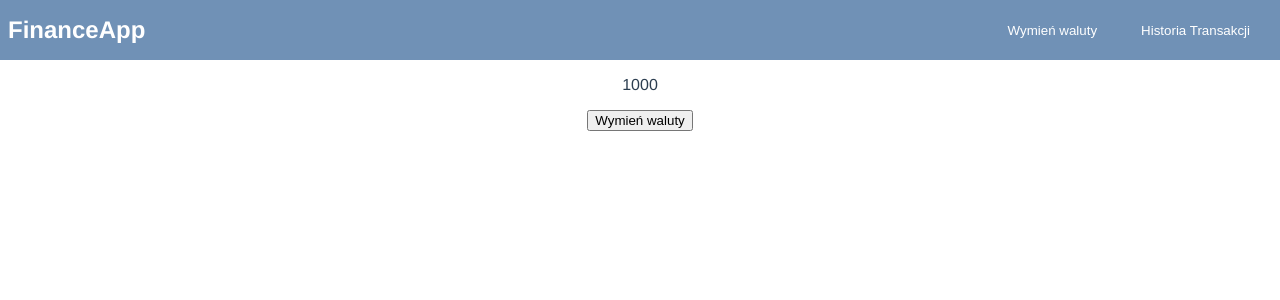
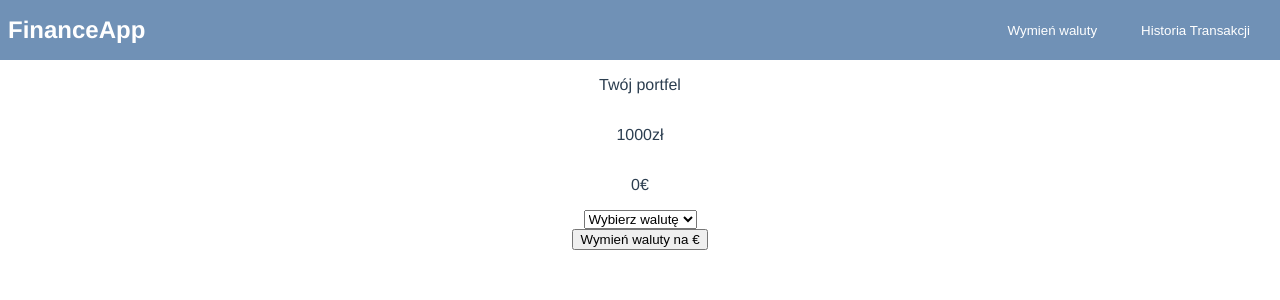
Before and after one commit to KarolChamski/Finance-App, a Vue app: page /exchange in a window 1280 px wide. Shown: the top 300 px of the page. Built offline with nearby package versions, Linux system fonts and the light colour scheme.

Commit message:
Created currency select

```diff
--- a/src/components/pages/TheExchange.vue
+++ b/src/components/pages/TheExchange.vue
@@ -1,11 +1,39 @@
 <template>
-<p>{{$store.state.accountBalance}}</p>
+<div class="wrapper">
 
-    <button @click="exchange">Wymień waluty</button>
+<div class="wallet">
+    <p class="wallet__title">Twój portfel</p>
+
+    <p @click="getCurrentRate">{{$store.state.accountBalancePLN + "zł"}}</p>
+    <p @click="getCurrentRate">{{$store.state.accountBalanceEUR + "€"}}</p>
+</div>
+
+<div class="exchange">
+
+    <select v-model="selectedCurrency">
+    <option disabled value="">Wybierz walutę</option>
+    <option>PLN</option>
+    <option>€</option>
+    <option>$</option>
+  </select>
+
+</div>
+    <button @click="exchange">Wymień waluty na €</button>
+
+
+
+
+</div>
+
 </template>
 
 <script>
 export default{
+    data(){
+        return{
+            selectedCurrency: ''
+        }
+    },
     methods:{
         exchange(){
              this.$store.dispatch('getCurrentRate')
@@ -13,3 +41,19 @@ export default{
     }
 }
 </script>
+
+<style lang="scss" scoped>
+.wallet{
+    display: flex;
+    flex-direction: column;
+    justify-content: center;
+    align-items: center;
+
+    &__money{
+        display: flex;
+        flex-direction: row;
+    }
+}
+
+
+</style>
--- a/src/components/pages/TheHome.vue
+++ b/src/components/pages/TheHome.vue
@@ -1,5 +1,6 @@
 <template>
-    <h2 @click="getCurrentRate">{{$store.state.accountBalance}}</h2>
+    <h2 @click="getCurrentRate">{{$store.state.accountBalancePLN + "zł"}}</h2>
+    <h2 @click="getCurrentRate">{{$store.state.accountBalanceEUR + "€"}}</h2>
 </template>
 
 <script>
--- a/src/store/index.js
+++ b/src/store/index.js
@@ -3,13 +3,15 @@ import { createStore } from 'vuex';
 
 export default createStore ({
     state:{
-        accountBalance: 1000,
+        accountBalancePLN: 1000,
+        accountBalanceEUR: 0,
         currentRate: '0'
     },
 
     mutations: {
         exchange (state, rate) {
-          const result = state.accountBalance * rate;
+          const result = state.accountBalancePLN * rate;
+          state.accountBalanceEUR = result
           console.log(result);
         }
       },
@@ -17,7 +19,6 @@ export default createStore ({
     actions:{
 
 // action, that takes current exchange rate from API and calling basic exchange mutation
-
         getCurrentRate({commit}){
             let rate = 0;
             return fetch ('https://api.vatcomply.com/rates?base=PLN')
```
